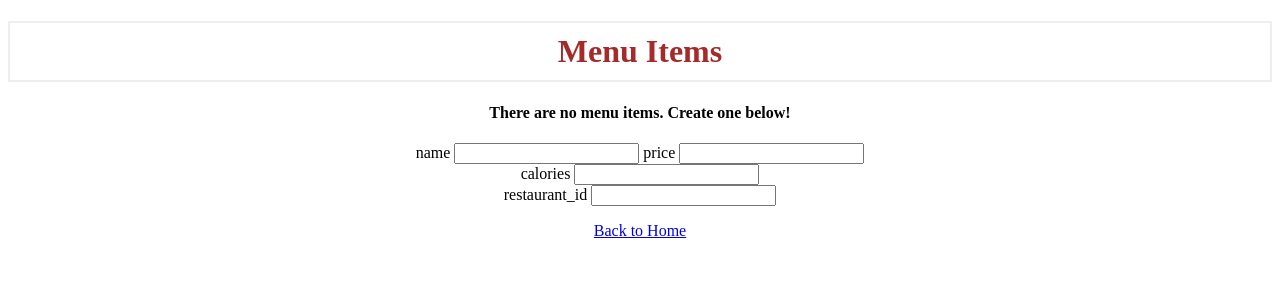
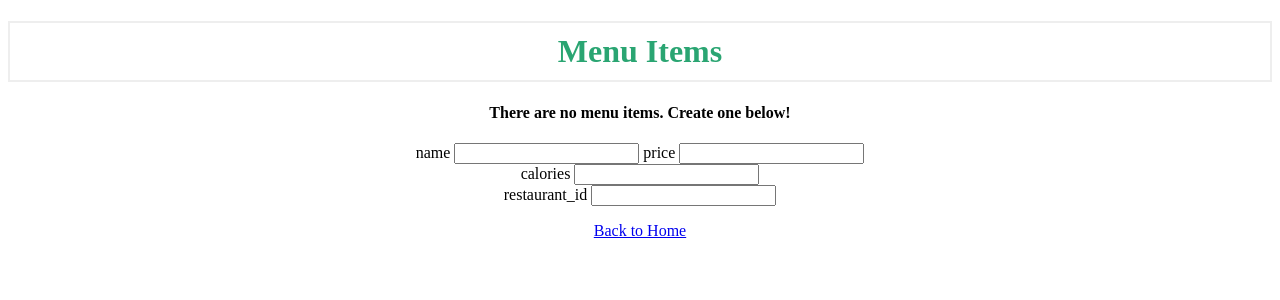
Before and after one commit to JQ100/nourishcampus, a Flask app: page /menu_item in a window 1280 px wide. Shown: the top 300 px of the page. Run offline with Flask 2, Linux system fonts and the light colour scheme; data that the repository does not hold is empty.

Commit message:
add notes pertaining to menu_item and menu template

```diff
--- a/nourish_campus/blueprints/menu_item/menu_item.py
+++ b/nourish_campus/blueprints/menu_item/menu_item.py
@@ -22,4 +22,6 @@ def menu_item():
             return 'There was an issue adding the menu item'
     else:
         menu_items = MenuItem.query.order_by(MenuItem.created_at).all()
+        # first menu_index template is passed in, second is the var representing db query
+        # menu_items contains all menu item queries, then used in template loop traversing the menu items
         return render_template('menu_index.html', menu_items=menu_items)
--- a/nourish_campus/blueprints/menu_item/templates/menu_index.html
+++ b/nourish_campus/blueprints/menu_item/templates/menu_index.html
@@ -19,6 +19,7 @@
                 <th>created_at</th>
                 <th>Actions</th>
             </tr>
+            <!-- menu_items contains all menu item queries, used in this loop to traverse the menu items -->
             {% for menu in menu_items %}
             <tr>
                 <td>{{ menu.id }}</td>
--- a/nourish_campus/static/css/main.css
+++ b/nourish_campus/static/css/main.css
@@ -1,6 +1,6 @@
 h1 {
     border: 2px #eee solid;
-    color: brown;
+    color: rgb(42, 165, 114);
     text-align: center;
     padding: 10px;
 }
```
